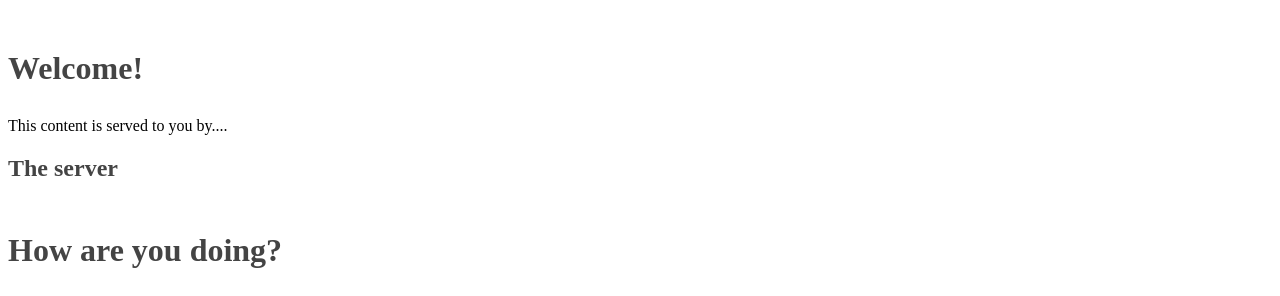
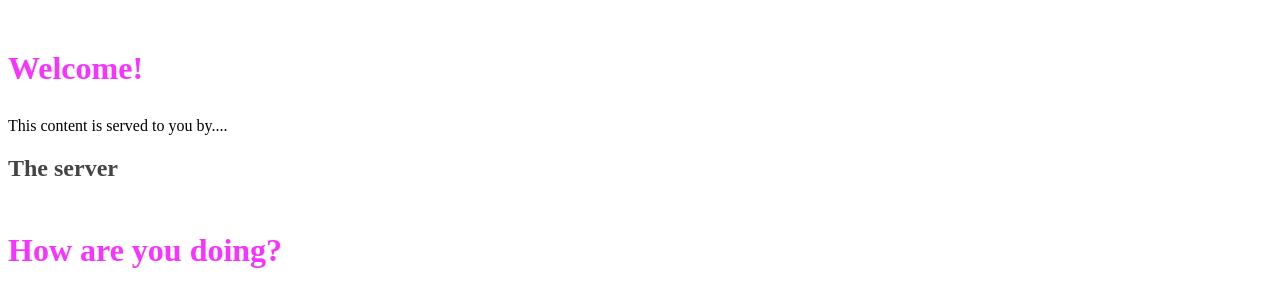
Before and after one commit to VincentK16/bootstrapwebsite, a plain HTML site: page index.html in a window 1280 px wide. Shown: the top 296 px of the page. Drawn offline with Linux system fonts and the light colour scheme; grey boxes are pictures that could not be loaded.

Commit message:
Update index.html

```diff
--- a/index.html
+++ b/index.html
@@ -5,7 +5,7 @@
     <title>Home Page</title>
     <style>
     h1 {
-      color: #444444;
+      color: #F933FF;
       margin: 50px auto 30px;
     }
 
```
